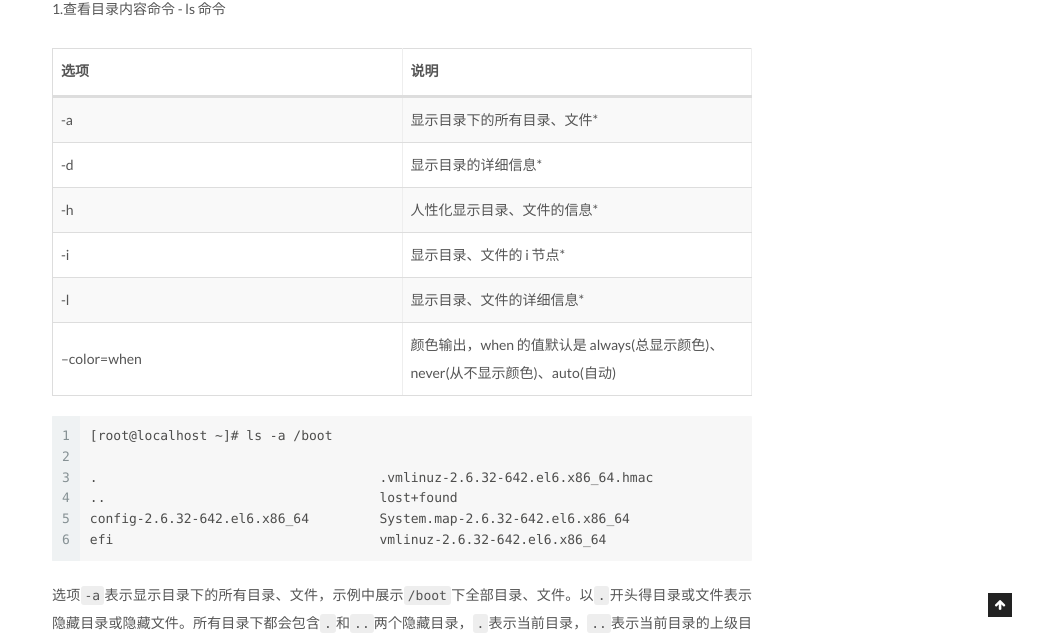
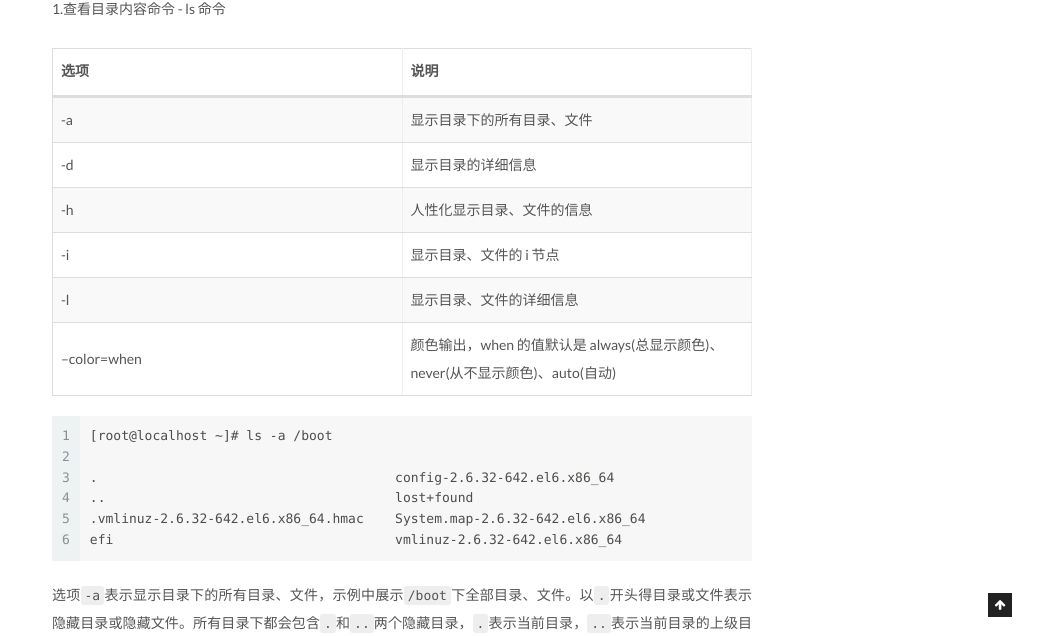
Before and after one commit to chuyibo/chuyibo.github.io, a Jekyll site: the page built from _posts/2021-01-07-Linux 基础命令(二).md, in a window 1280 px wide. Shown: the part 383-1019 px from the top of the page, without its empty margins (238-1280 px from the left). Built offline with Jekyll 4.4.1, drawn with Linux system fonts in a browser that asks for light colours.

Commit message:
2021/01/10

````diff
--- a/_posts/2021-01-07-Linux 基础命令(二).md
+++ b/_posts/2021-01-07-Linux 基础命令(二).md
@@ -15,20 +15,20 @@ tags:
 
 | 选项         | 说明                                                         |
 | ------------ | :----------------------------------------------------------- |
-| -a           | 显示目录下的所有目录、文件*                                  |
-| -d           | 显示目录的详细信息*                                          |
-| -h           | 人性化显示目录、文件的信息*                                  |
-| -i           | 显示目录、文件的 i 节点*                                     |
-| -l           | 显示目录、文件的详细信息*                                    |
+| -a           | 显示目录下的所有目录、文件                                   |
+| -d           | 显示目录的详细信息                                           |
+| -h           | 人性化显示目录、文件的信息                                   |
+| -i           | 显示目录、文件的 i 节点                                      |
+| -l           | 显示目录、文件的详细信息                                     |
 | --color=when | 颜色输出，when 的值默认是 always(总显示颜色)、never(从不显示颜色)、auto(自动) |
 
 ```
 [root@localhost ~]# ls -a /boot
 
-.                                    .vmlinuz-2.6.32-642.el6.x86_64.hmac
-..                                   lost+found
-config-2.6.32-642.el6.x86_64         System.map-2.6.32-642.el6.x86_64
-efi                                  vmlinuz-2.6.32-642.el6.x86_64
+.                                      config-2.6.32-642.el6.x86_64
+..                                     lost+found
+.vmlinuz-2.6.32-642.el6.x86_64.hmac    System.map-2.6.32-642.el6.x86_64
+efi                                    vmlinuz-2.6.32-642.el6.x86_64
 ```
 
 选项`-a`表示显示目录下的所有目录、文件，示例中展示`/boot`下全部目录、文件。以`.`开头得目录或文件表示隐藏目录或隐藏文件。所有目录下都会包含`.`和`..`两个隐藏目录，`.`表示当前目录，`..`表示当前目录的上级目录。
````
